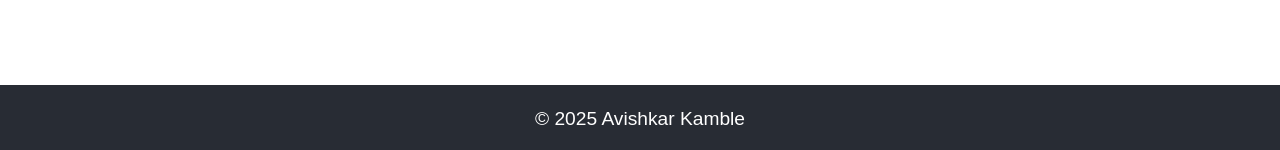
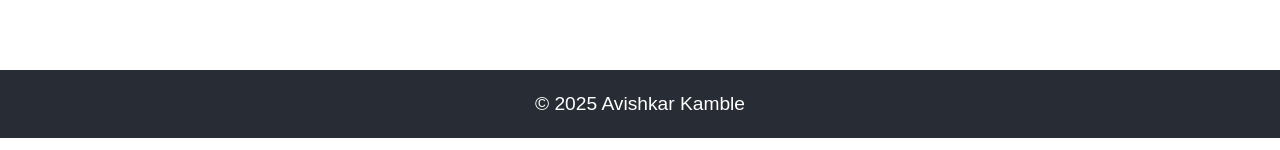
Before and after one commit to aavishkark/avishkar_kamble, a Next.js app: page / in a window 1280 px wide. Shown: the part 2144-2294 px from the top of the page. Built offline with nearby package versions, Linux system fonts and the light colour scheme.

Commit message:
Add animation for contact me component

```diff
--- a/src/app/Contact Me/page.tsx
+++ b/src/app/Contact Me/page.tsx
@@ -1,6 +1,8 @@
 'use client';
 import './contactme.css';
 import React, { useState } from 'react';
+import { useSpring, animated } from '@react-spring/web';
+import { useInView } from 'react-intersection-observer';
 
 export default function ContactMe() {
   const [formData, setFormData] = useState({
@@ -10,6 +12,18 @@ export default function ContactMe() {
   });
   const [isSubmitting, setIsSubmitting] = useState(false);
   const [error, setError] = useState<string | null>(null);
+
+  const { ref, inView } = useInView({
+  triggerOnce: false,
+  threshold: 0.3,
+});
+
+
+  const formAnimation = useSpring({
+    opacity: inView ? 1 : 0,
+    transform: inView ? 'translateY(0)' : 'translateY(50px)',
+    config: { tension: 200, friction: 20 },
+  });
 
   const handleChange = (e: React.ChangeEvent<HTMLInputElement | HTMLTextAreaElement>) => {
     setFormData({
@@ -33,9 +47,7 @@ export default function ContactMe() {
     try {
       const response = await fetch('/api/contact', {
         method: 'POST',
-        headers: {
-          'Content-Type': 'application/json',
-        },
+        headers: { 'Content-Type': 'application/json' },
         body: JSON.stringify(formData),
       });
 
@@ -55,9 +67,9 @@ export default function ContactMe() {
   };
 
   return (
-    <div id="contactme" className="contactme-container">
+    <div id="contactme" className="contactme-container" ref={ref}>
       <h1 className="contactme-header">Contact Me</h1>
-      <form className="form" onSubmit={handleSubmit}>
+      <animated.form key={inView ? 'visible' : 'hidden'} style={formAnimation} className="form" onSubmit={handleSubmit}>
         <label htmlFor="name">Your Name</label>
         <input
           type="text"
@@ -91,7 +103,7 @@ export default function ContactMe() {
         <button type="submit" className="form-btn" disabled={isSubmitting}>
           {isSubmitting ? 'Sending...' : 'Send'}
         </button>
-      </form>
+      </animated.form>
     </div>
   );
 }
--- a/src/app/Footer/page.tsx
+++ b/src/app/Footer/page.tsx
@@ -1,10 +1,29 @@
+'use client';
 import './footer.css';
+import { useInView } from 'react-intersection-observer';
+import { useSpring, animated } from '@react-spring/web';
+
 export default function Footer() {
+  const { ref, inView } = useInView({
+    triggerOnce: false,
+    threshold: 0.3,
+  });
+
+  const footerAnimation = useSpring({
+    opacity: inView ? 1 : 0,
+    transform: inView ? 'translateY(0)' : 'translateY(50px)',
+    config: { tension: 200, friction: 20 },
+  });
+
   return (
-    <footer className="footer-container">
+    <animated.footer
+      ref={ref}
+      style={footerAnimation}
+      className="footer-container"
+    >
       <div className="footer-text">
         <p>&copy; 2025 Avishkar Kamble</p>
       </div>
-    </footer>
+    </animated.footer>
   );
 }
--- a/src/app/Github/github.css
+++ b/src/app/Github/github.css
@@ -1,7 +1,7 @@
 .github-container {
     width: 80%;
     margin: auto;
-    padding: 20px;
+    padding: 10px;
     margin-top: 50px;
 }
 
--- a/src/app/Github/page.tsx
+++ b/src/app/Github/page.tsx
@@ -1,20 +1,33 @@
+'use client';
 import './github.css';
 import GitHubCalendar from 'react-github-calendar';
 import React from 'react';
+import { useInView } from 'react-intersection-observer';
+import { useSpring, animated } from '@react-spring/web';
 
 export default function Github() {
+  const { ref, inView } = useInView({
+    threshold: 0.3,
+    triggerOnce: false,
+  });
+
+  const githubAnimation = useSpring({
+    opacity: inView ? 1 : 0,
+    transform: inView ? 'translateY(0)' : 'translateY(50px)',
+    config: { tension: 200, friction: 20 },
+  });
 
   return (
-        <div id='github' className="github-container">
+    <animated.div id='github' className="github-container" ref={ref} style={githubAnimation}>
       <div className="github-header">My Github</div>
       <div className="github-content">
-                <img className="github-image" src="https://github-readme-streak-stats.herokuapp.com?user=aavishkark"/>
-                <img className="github-image" id="github-stats-card" src='https://github-readme-stats.vercel.app/api?username=aavishkark' alt='Github stat card'/>
-                <img className="github-image" id="github-top-langs" src='https://github-readme-stats.vercel.app/api/top-langs/?username=aavishkark' alt='Github Top Language'/>
+        <img className="github-image" src="https://github-readme-streak-stats.herokuapp.com?user=aavishkark" />
+        <img className="github-image" id="github-stats-card" src='https://github-readme-stats.vercel.app/api?username=aavishkark' alt='Github stat card' />
+        <img className="github-image" id="github-top-langs" src='https://github-readme-stats.vercel.app/api/top-langs/?username=aavishkark' alt='Github Top Language' />
       </div>
       <div id='calender' style={{ maxWidth: '100%' }}>
         <GitHubCalendar username="aavishkark" />
       </div>
-        </div>
+    </animated.div>
   );
 }
--- a/src/app/Header/page.tsx
+++ b/src/app/Header/page.tsx
@@ -3,15 +3,29 @@ import './header.css';
 import Image from 'next/image';
 import logo from './logo.jpg';
 import React from 'react';
+import { useInView } from 'react-intersection-observer';
+import { useSpring, animated } from '@react-spring/web';
+
 export default function Header() {
   const [isOpen, setIsOpen] = React.useState(false);
 
   const toggleMenu = () => {
     setIsOpen(!isOpen);
   };
+
+  const { ref, inView } = useInView({
+    threshold: 0.2,
+    triggerOnce: false,
+  });
+
+  const animationProps = useSpring({
+    opacity: inView ? 1 : 0,
+    transform: inView ? '' : 'translateY(-20px)',
+    config: { tension: 600, friction: 20 },
+  });
+
   return (
-        <>
-            <header className="header">
+    <animated.header className="header" ref={ref} style={animationProps}>
       <div className="logo">
         <Image src={logo} alt="Logo" width={0} height={40} className="logo-image" />
       </div>
@@ -21,18 +35,30 @@ export default function Header() {
           <li><a href="#skills">Skills</a></li>
           <li><a href="#projects">Projects</a></li>
           <li><a href="#github">Github</a></li>
-                            <li><a href="https://drive.google.com/file/d/1vWdhyJfYFhMgeXtLY72dOiDOC7wL-ebL/view?usp=sharing" target="_blank" rel="noopener noreferrer">Resume</a></li>
+          <li>
+            <a
+              href="https://drive.google.com/file/d/1vWdhyJfYFhMgeXtLY72dOiDOC7wL-ebL/view?usp=sharing"
+              target="_blank"
+              rel="noopener noreferrer"
+            >
+              Resume
+            </a>
+          </li>
         </ul>
       </nav>
       <a href="#contactme" className="contactme-btn">
         <div className="contactme">
-                <svg className='contactme-icon' height="14" width="14" viewBox="0 0 512 512"><path fill="#ffffff" d="M164.9 24.6c-7.7-18.6-28-28.5-47.4-23.2l-88 24C12.1 30.2 0 46 0 64C0 311.4 200.6 512 448 512c18 0 33.8-12.1 38.6-29.5l24-88c5.3-19.4-4.6-39.7-23.2-47.4l-96-40c-16.3-6.8-35.2-2.1-46.3 11.6L304.7 368C234.3 334.7 177.3 277.7 144 207.3L193.3 167c13.7-11.2 18.4-30 11.6-46.3l-40-96z"/></svg>
+          <svg className='contactme-icon' height="14" width="14" viewBox="0 0 512 512">
+            <path fill="#ffffff" d="M164.9 24.6c-7.7-18.6-28-28.5-47.4-23.2l-88 24C12.1 30.2 0 46 0 64C0 311.4 200.6 512 448 512c18 0 33.8-12.1 38.6-29.5l24-88c5.3-19.4-4.6-39.7-23.2-47.4l-96-40c-16.3-6.8-35.2-2.1-46.3 11.6L304.7 368C234.3 334.7 177.3 277.7 144 207.3L193.3 167c13.7-11.2 18.4-30 11.6-46.3l-40-96z" />
+          </svg>
           Contact Me
         </div>
       </a>
       <div className='mobile-view'>
         <div className={`ham ${isOpen ? 'disabled' : 'enabled'}`} onClick={toggleMenu}>
-                    <svg xmlns="http://www.w3.org/2000/svg" height="24" width="22.25" viewBox="0 0 448 512"><path fill="#ffffff" d="M0 96C0 78.3 14.3 64 32 64l384 0c17.7 0 32 14.3 32 32s-14.3 32-32 32L32 128C14.3 128 0 113.7 0 96zM0 256c0-17.7 14.3-32 32-32l384 0c17.7 0 32 14.3 32 32s-14.3 32-32 32L32 288c-17.7 0-32-14.3-32-32zM448 416c0 17.7-14.3 32-32 32L32 448c-17.7 0-32-14.3-32-32s14.3-32 32-32l384 0c17.7 0 32 14.3 32 32z"/></svg>
+          <svg xmlns="http://www.w3.org/2000/svg" height="24" width="22.25" viewBox="0 0 448 512">
+            <path fill="#ffffff" d="M0 96C0 78.3 14.3 64 32 64l384 0c17.7 0 32 14.3 32 32s-14.3 32-32 32L32 128C14.3 128 0 113.7 0 96zM0 256c0-17.7 14.3-32 32-32l384 0c17.7 0 32 14.3 32 32s-14.3 32-32 32L32 288c-17.7 0-32-14.3-32-32zM448 416c0 17.7-14.3 32-32 32L32 448c-17.7 0-32-14.3-32-32s14.3-32 32-32l384 0c17.7 0 32 14.3 32 32z" />
+          </svg>
         </div>
         <div className={`ham-menu ${isOpen ? 'enabled' : 'disabled'}`}>
           <ul className="ham-menu-list">
@@ -41,12 +67,19 @@ export default function Header() {
             <li><a href="#skills">Skills</a></li>
             <li><a href="#projects">Projects</a></li>
             <li><a href="#github">Github</a></li>
-                            <li><a href="https://drive.google.com/file/d/1QVhmAYFmD_hLpICW_TM_LQBQ0CF60P42/view?usp=sharing" target="_blank" rel="noopener noreferrer">Resume</a></li>
+            <li>
+              <a
+                href="https://drive.google.com/file/d/1QVhmAYFmD_hLpICW_TM_LQBQ0CF60P42/view?usp=sharing"
+                target="_blank"
+                rel="noopener noreferrer"
+              >
+                Resume
+              </a>
+            </li>
             <li><a href="#contactme">Contact Me</a></li>
           </ul>
         </div>
       </div>
-            </header>
-        </>
+    </animated.header>
   );
 }
```
Lines whose indentation alone changed are shown as unchanged.
